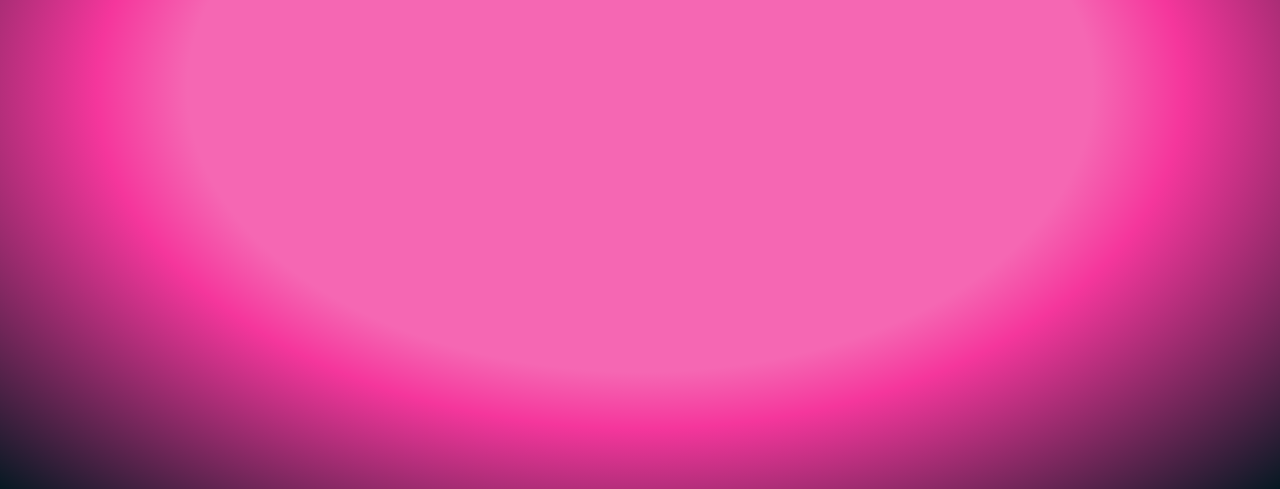
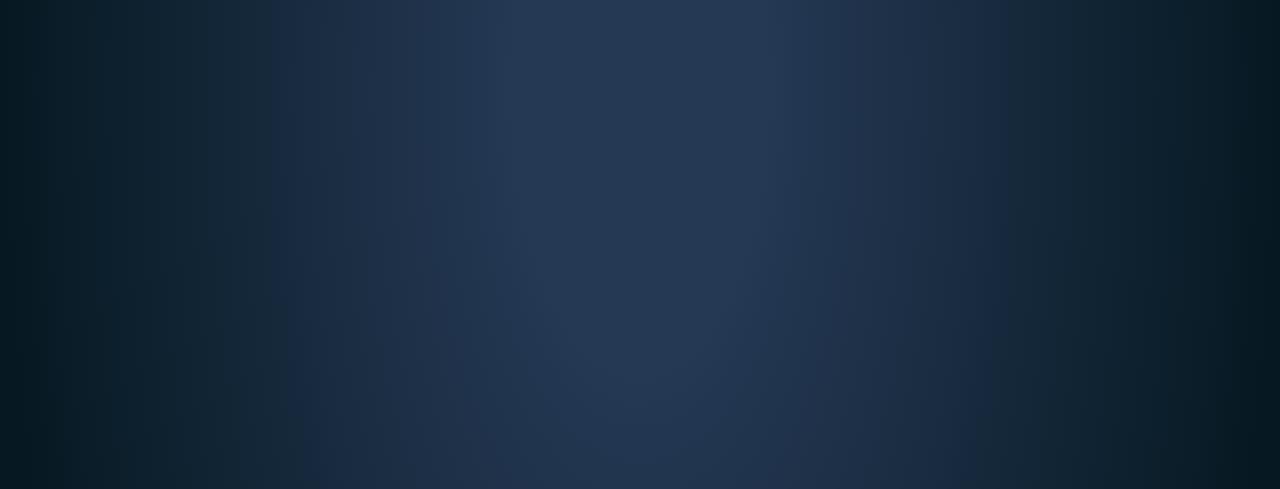
Before and after one commit to VyshForSure/beta_, a plain HTML site: page beta_/Home.html in a window 1280 px wide. Shown: the part 311-800 px from the top of the page. Drawn offline with nearby package versions, Linux system fonts and the light colour scheme.

Commit message:
Update home.css

```diff
--- a/beta_/home.css
+++ b/beta_/home.css
@@ -171,7 +171,7 @@
 		}
 	}
 	.hero {
-			background-image: radial-gradient(#F567B3 50%, #F5369C 60%, #061922 100%);
+			background-image: radial-gradient(50% 176%, #253854 20%, #061922 100%);
 			min-height: 100vh;
 			min-width: 100vw;
 		}
```
